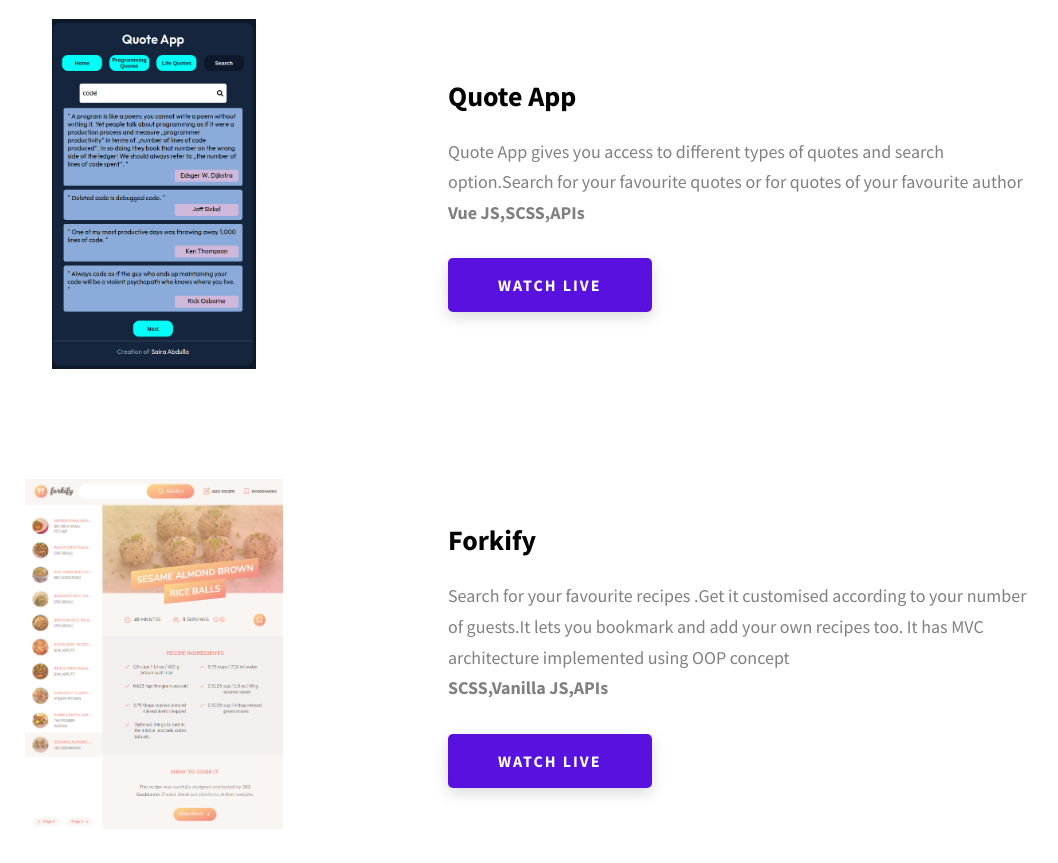
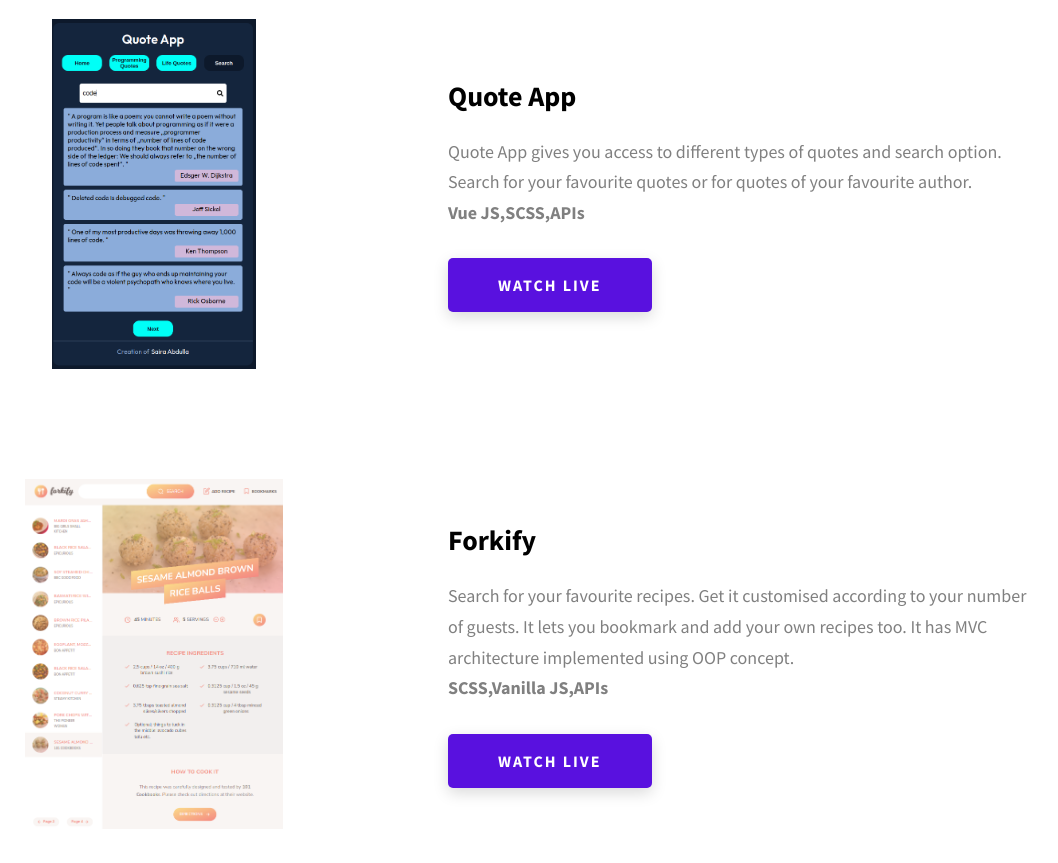
Before and after one commit to saira512dev/webDevPortfolio, a website: page index.html in a window 1280 px wide. Shown: the part 1940-2803 px from the top of the page, without its empty margins (192-1250 px from the left). Drawn offline with Linux system fonts and the light colour scheme.

Commit message:
correcting mistakes in grammar

```diff
--- a/index.html
+++ b/index.html
@@ -221,7 +221,7 @@
             <div class="projects__row-content">
               <h3 class="projects__row-content-title">Quote App</h3>
               <p class="projects__row-content-desc">
-                Quote App gives you access to different types of quotes and search option.Search for your favourite quotes or for quotes of your favourite author<br>
+                Quote App gives you access to different types of quotes and search option. Search for your favourite quotes or for quotes of your favourite author.<br>
                 <strong>Vue JS,SCSS,APIs</strong>
               </p>
               <a
@@ -244,8 +244,7 @@
             <div class="projects__row-content">
               <h3 class="projects__row-content-title">Forkify</h3>
               <p class="projects__row-content-desc">
-                Search for your favourite recipes .Get it customised according to your number of guests.It lets you bookmark and add your own recipes too.
-                It has MVC architecture implemented using OOP concept<br>
+                Search for your favourite recipes. Get it customised according to your number of guests. It lets you bookmark and add your own recipes too. It has MVC architecture implemented using OOP concept.<br>
                 <strong>SCSS,Vanilla JS,APIs</strong>
               </p>
               <a
```
